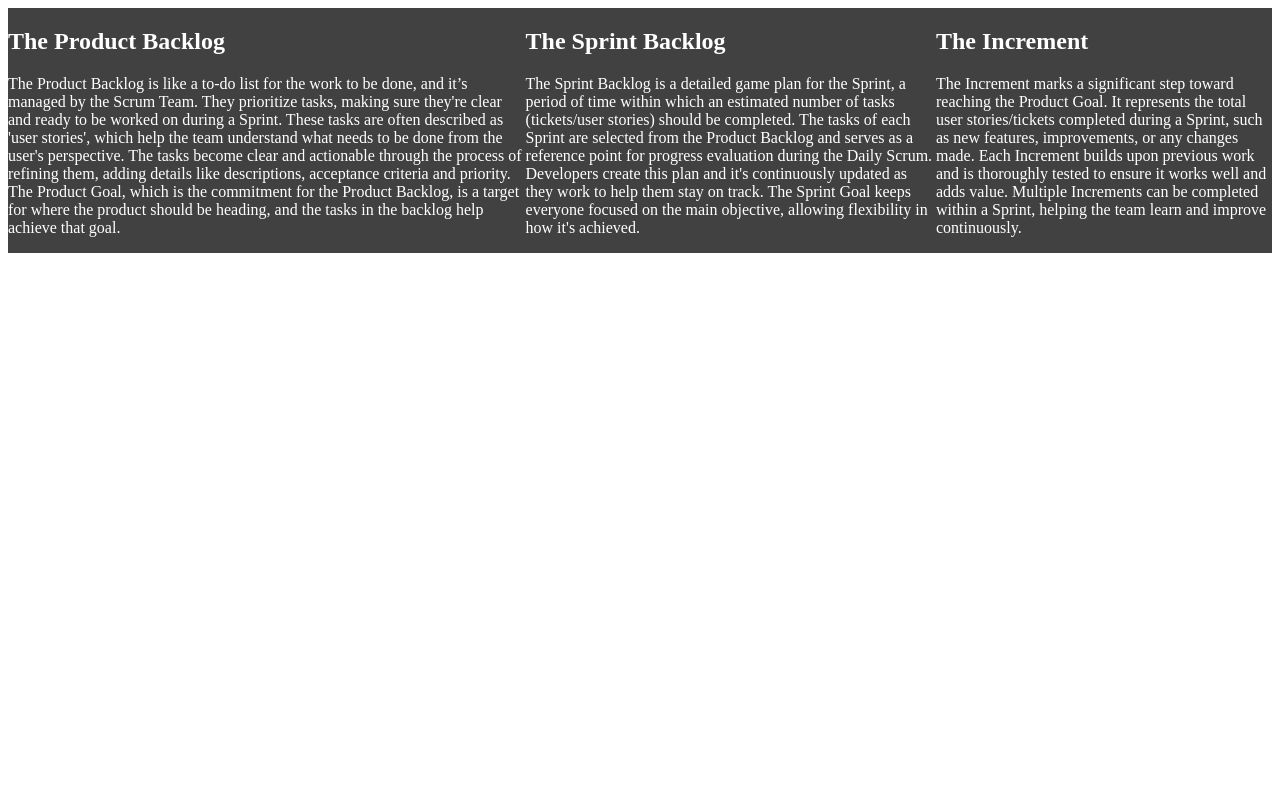
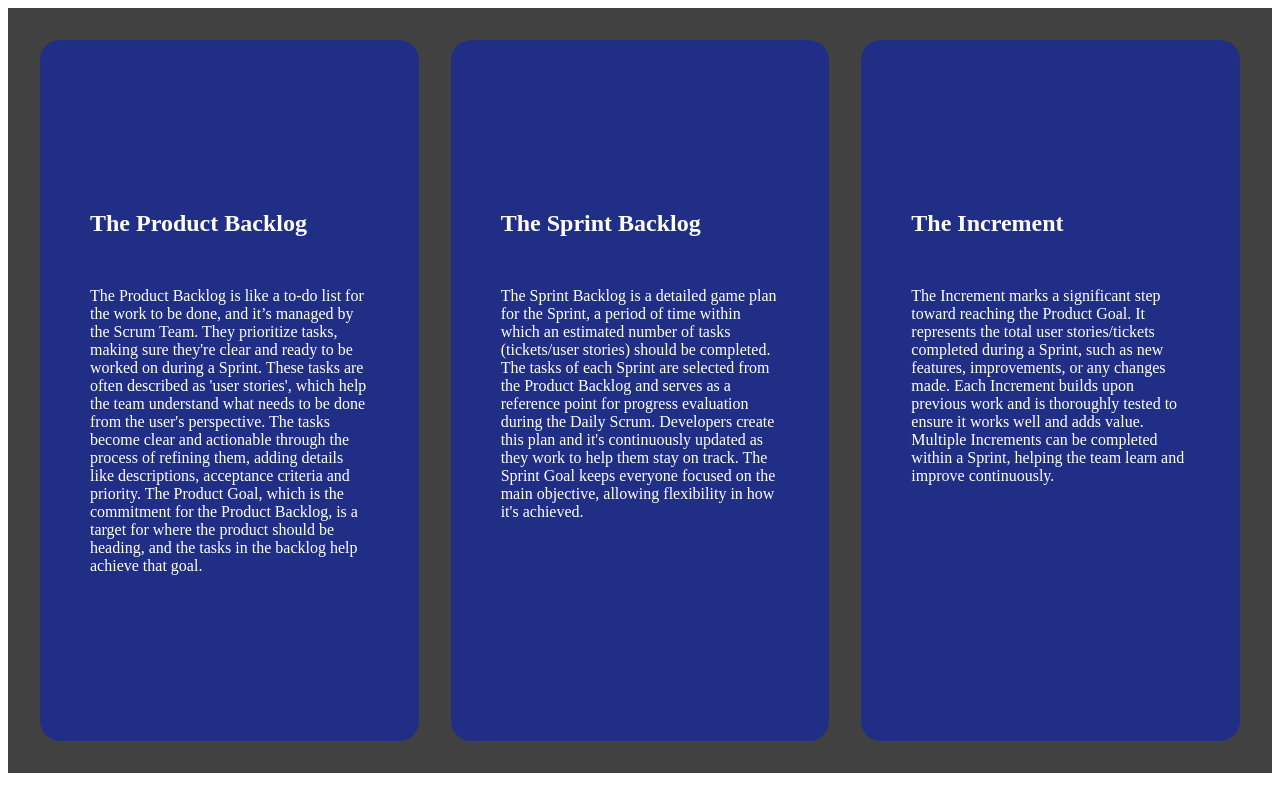
Before and after one commit to Wilma-Norman/Scrum-Project-assignment, a React (Vite) app: page /artifacts in a window 1280 px wide. Built offline with nearby package versions, Linux system fonts and the light colour scheme.

Commit message:
clean up code and added in card to get my code to work

```diff
--- a/src/Components/Artifacts/Card/index.jsx
+++ b/src/Components/Artifacts/Card/index.jsx
@@ -1,11 +1,9 @@
-import styles from './Card.module.css'
-
-const Card = ({title, text}) => {
+const Card = ({ title, text, className }) => {
     return (
-        <div>
+        <div className={className ? `${className}` : null}>
             <h2>{title}</h2>
             <p>{text}</p>
         </div>
-    )
-}
-export default Card
+    );
+};
+export default Card;
--- a/src/Components/Artifacts/ThreeColumn/ThreeColumn.module.css
+++ b/src/Components/Artifacts/ThreeColumn/ThreeColumn.module.css
@@ -3,16 +3,15 @@
 }
 
 .threeColumnContainer {
+    color: white;
     display: flex;
-    width: 100%;
-    justify-content: space-evenly;
-    color: white;
     flex: 0 0 calc(33% - 32px);
     flex-direction: column;
-
+    justify-content: space-evenly;
+    width: 100%;
 }
 
-.firstcard, .secondcard, .thirdcard{
+.firstcard, .secondcard, .thirdcard {
     background-color: var(--artifacts-bg-color);
     border-radius: 20px;
     flex: 1;
@@ -27,25 +26,21 @@
     margin: 0 32px;
 }
 
-.firstcard h2, .secondcard h2, .thirdcard h2{
+.firstcard h2, .secondcard h2, .thirdcard h2 {
     padding-bottom: 30px;
 }
 
-
-
 @media screen and (min-width: 1080px) {
-
     .threeColumnContainer {
+        color: white;
         display: flex;
-        width: 100%;
-        justify-content: space-evenly;
-        color: white;
         flex: 0 0 calc(33% - 32px);
         flex-direction: row;
-
+        justify-content: space-evenly;
+        width: 100%;
     }
 
-    .firstcard, .secondcard, .thirdcard{
+    .firstcard, .secondcard, .thirdcard {
         background-color: var(--artifacts-bg-color);
         border-radius: 20px;
         flex: 1;
@@ -63,5 +58,4 @@
     .firstcard h2, .secondcard h2, .thirdcard h2{
         padding-bottom: 30px;
     }
-
 }
--- a/src/Components/Artifacts/ThreeColumn/index.jsx
+++ b/src/Components/Artifacts/ThreeColumn/index.jsx
@@ -1,7 +1,6 @@
-import styles from './ThreeColumn.module.css'
 import { Artifacts } from '../../../data/data'
 import Card from '../Card'
-
+import styles from './ThreeColumn.module.css'
 
 const ThreeColumn = () => {
     return (
```
Also changed, not shown: src/Components/Artifacts/Card/Card.module.css (deleted).
